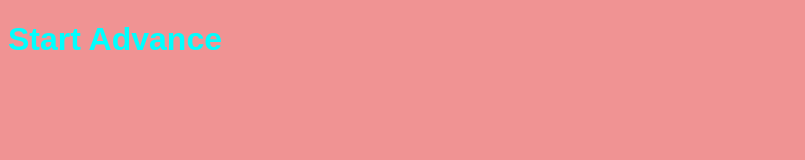
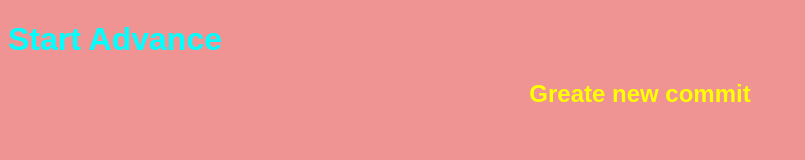
Before and after one commit to vitaliykrytovych/advance, a plain HTML site: page index.html in a window 1280 px wide. Shown: the whole page, without its empty margins (0-805 px from the left). Drawn offline with Linux system fonts and the light colour scheme.

Commit message:
Second commit

```diff
--- a/css/main.css
+++ b/css/main.css
@@ -2,7 +2,10 @@ body{
     font-family: sans-serif;
     background-color: rgb(240, 147, 147);
 }
-
 h1{
     color: aqua;
 }
+h2{
+    text-align: center;
+    color: yellow;
+}
--- a/index.html
+++ b/index.html
@@ -7,6 +7,8 @@
     <link rel="stylesheet" href="./css/main.css">
 </head>
 <body>
+
     <h1>Start Advance</h1>
+    <h2>Greate new commit</h2>
 </body>
 </html>
```
